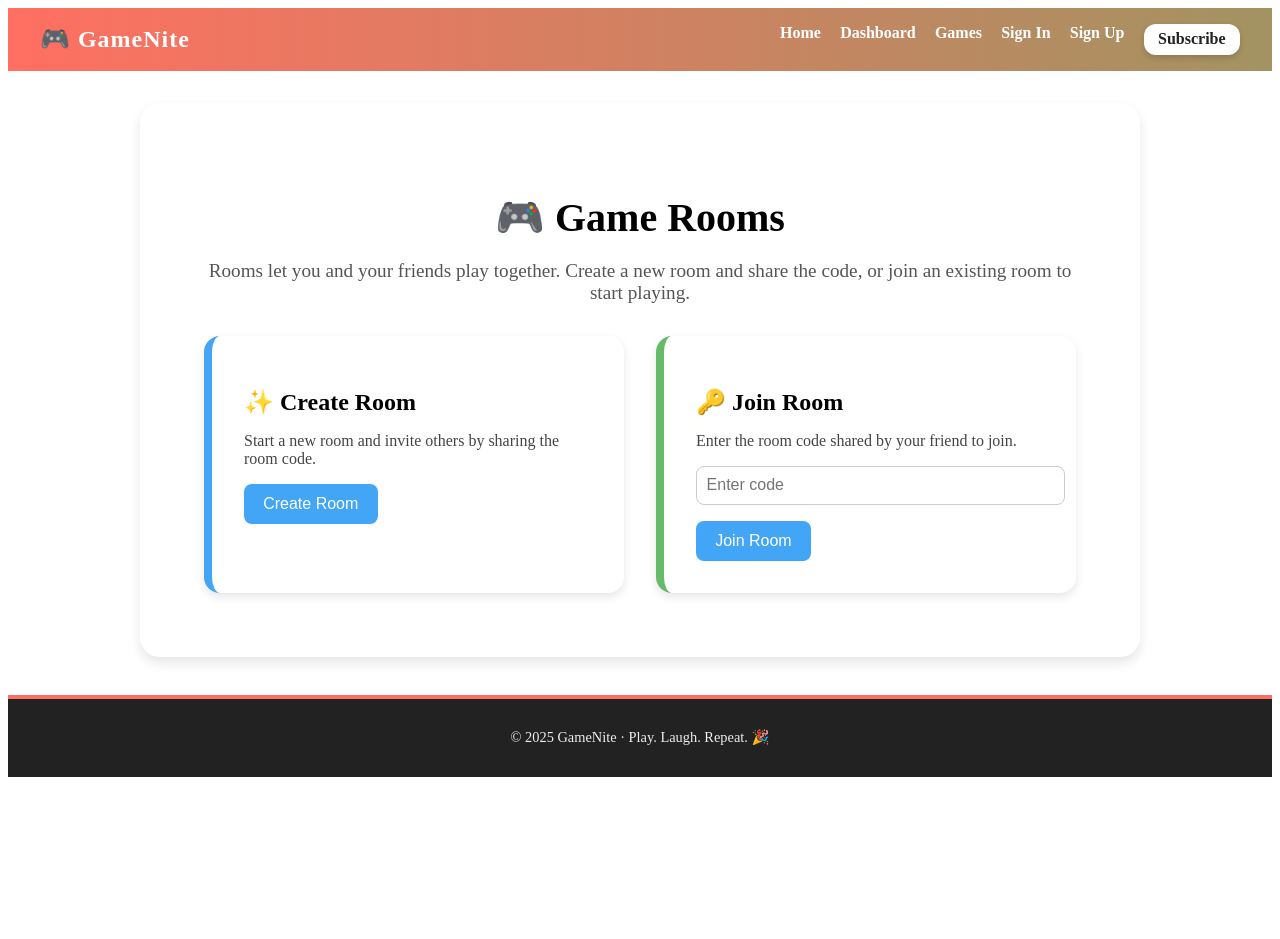
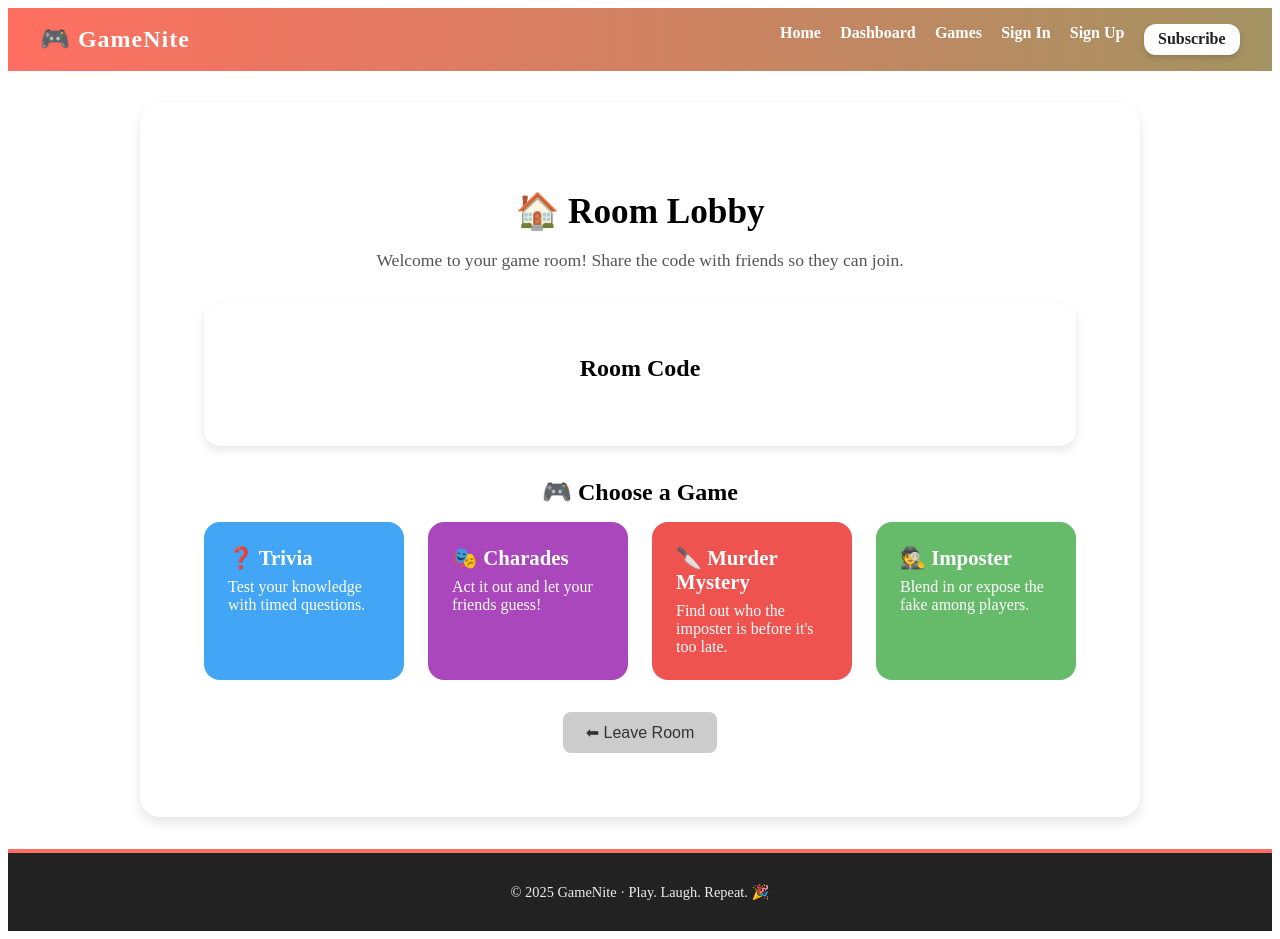
Before and after one commit to ga2gi/gameniteapp, a SvelteKit app: page /room in a window 1280 px wide. Before the commit the page ends 800 px from the top, so only its background shows below. Built offline with nearby package versions, Linux system fonts and the light colour scheme.

Commit message:
make changes

```diff
--- a/src/routes/room/+page.svelte
+++ b/src/routes/room/+page.svelte
@@ -1,49 +1,52 @@
 <script lang="ts">
+  import { page } from '$app/stores';
   import { goto } from '$app/navigation';
 
-  let joinCode: string = '';
+  // Room code from URL
+  $: roomCode = $page.params.code;
 
-  // Generate a random room code
-  function createRoom() {
-    const code = Math.random().toString(36).substring(2, 6).toUpperCase();
-    goto(`/room/${code}`);
+  function leaveRoom() {
+    goto('/room');
   }
 
-  // Join existing room
-  function joinRoom() {
-    if (joinCode.trim() !== '') {
-      goto(`/room/${joinCode.trim().toUpperCase()}`);
-    }
+  function goToGame(game: string) {
+    goto(`/room/${roomCode}/${game}`);
   }
 </script>
 
 <div class="page">
-  <h1 class="title">🎮 Game Rooms</h1>
+  <h1 class="title">🏠 Room Lobby</h1>
   <p class="description">
-    Rooms let you and your friends play together.
-    Create a new room and share the code, or join an existing room to start playing.
+    Welcome to your game room! Share the code with friends so they can join.
   </p>
 
-  <div class="card-container">
-    <!-- Create Room Card -->
-    <div class="card create">
-      <h2>✨ Create Room</h2>
-      <p>Start a new room and invite others by sharing the room code.</p>
-      <button class="btn" on:click={createRoom}>Create Room</button>
+  <div class="card">
+    <h2>Room Code</h2>
+    <p class="room-code">{roomCode}</p>
+  </div>
+
+  <h2 class="subtitle">🎮 Choose a Game</h2>
+  <div class="games">
+    <div class="game-card trivia" on:click={() => goToGame("trivia")}>
+      <h3>❓ Trivia</h3>
+      <p>Test your knowledge with timed questions.</p>
     </div>
+    <div class="game-card charades" on:click={() => goToGame("charades")}>
+      <h3>🎭 Charades</h3>
+      <p>Act it out and let your friends guess!</p>
+    </div>
+    <div class="game-card murder" on:click={() => goToGame("murder")}>
+      <h3>🔪 Murder Mystery</h3>
+      <p>Find out who the imposter is before it's too late.</p>
+    </div>
+    <div class="game-card imposter" on:click={() => goToGame("imposter")}>
+      <h3>🕵️ Imposter</h3>
+      <p>Blend in or expose the fake among players.</p>
+    </div>
+  </div>
 
-    <!-- Join Room Card -->
-    <div class="card join">
-      <h2>🔑 Join Room</h2>
-      <p>Enter the room code shared by your friend to join.</p>
-      <input
-        class="input"
-        type="text"
-        placeholder="Enter code"
-        bind:value={joinCode}
-      />
-      <button class="btn" on:click={joinRoom}>Join Room</button>
-    </div>
+  <div class="actions">
+    <button class="btn secondary" on:click={leaveRoom}>⬅ Leave Room</button>
   </div>
 </div>
 
@@ -56,20 +59,14 @@
   }
 
   .title {
-    font-size: 2.5rem;
+    font-size: 2.2rem;
     margin-bottom: 0.5rem;
   }
 
   .description {
-    font-size: 1.2rem;
+    font-size: 1.1rem;
     color: #555;
     margin-bottom: 2rem;
-  }
-
-  .card-container {
-    display: grid;
-    gap: 2rem;
-    grid-template-columns: repeat(auto-fit, minmax(300px, 1fr));
   }
 
   .card {
@@ -77,31 +74,78 @@
     padding: 2rem;
     border-radius: 1rem;
     box-shadow: 0 4px 10px rgba(0, 0, 0, 0.1);
+    margin-bottom: 2rem;
+  }
+
+  .room-code {
+    font-size: 2rem;
+    font-weight: bold;
+    color: #42a5f5;
+    margin-top: 0.5rem;
+  }
+
+  .subtitle {
+    margin: 1rem 0;
+    font-size: 1.5rem;
+  }
+
+  .games {
+    display: grid;
+    grid-template-columns: repeat(auto-fit, minmax(200px, 1fr));
+    gap: 1.5rem;
+    margin-bottom: 2rem;
+  }
+
+  .game-card {
+    padding: 1.5rem;
+    border-radius: 1rem;
+    color: #fff;
+    font-weight: bold;
+    cursor: pointer;
+    transition: transform 0.2s ease, box-shadow 0.2s ease;
     text-align: left;
   }
 
-  .card h2 {
-    margin-bottom: 0.5rem;
+  .game-card h3 {
+    margin: 0 0 0.5rem 0;
+    font-size: 1.3rem;
   }
 
-  .card p {
-    margin-bottom: 1rem;
-    color: #444;
+  .game-card p {
+    margin: 0;
+    font-weight: normal;
   }
 
-  .card.create {
-    border-left: 8px solid #42a5f5; /* Blue */
+  .game-card:hover {
+    transform: translateY(-5px);
+    box-shadow: 0 6px 14px rgba(0, 0, 0, 0.2);
   }
 
-  .card.join {
-    border-left: 8px solid #66bb6a; /* Green */
+  .trivia {
+    background: #42a5f5;
+  }
+
+  .charades {
+    background: #ab47bc;
+  }
+
+  .murder {
+    background: #ef5350;
+  }
+
+  .imposter {
+    background: #66bb6a;
+  }
+
+  .actions {
+    margin-top: 2rem;
   }
 
   .btn {
     background: #42a5f5;
     color: #fff;
     border: none;
-    padding: 0.7rem 1.2rem;
+    padding: 0.7rem 1.4rem;
     border-radius: 0.5rem;
     cursor: pointer;
     font-size: 1rem;
@@ -112,13 +156,12 @@
     background: #1e88e5;
   }
 
-  .input {
-    display: block;
-    width: 100%;
-    padding: 0.6rem;
-    margin-bottom: 1rem;
-    border: 1px solid #ccc;
-    border-radius: 0.5rem;
-    font-size: 1rem;
+  .btn.secondary {
+    background: #ccc;
+    color: #333;
+  }
+
+  .btn.secondary:hover {
+    background: #aaa;
   }
 </style>
```
